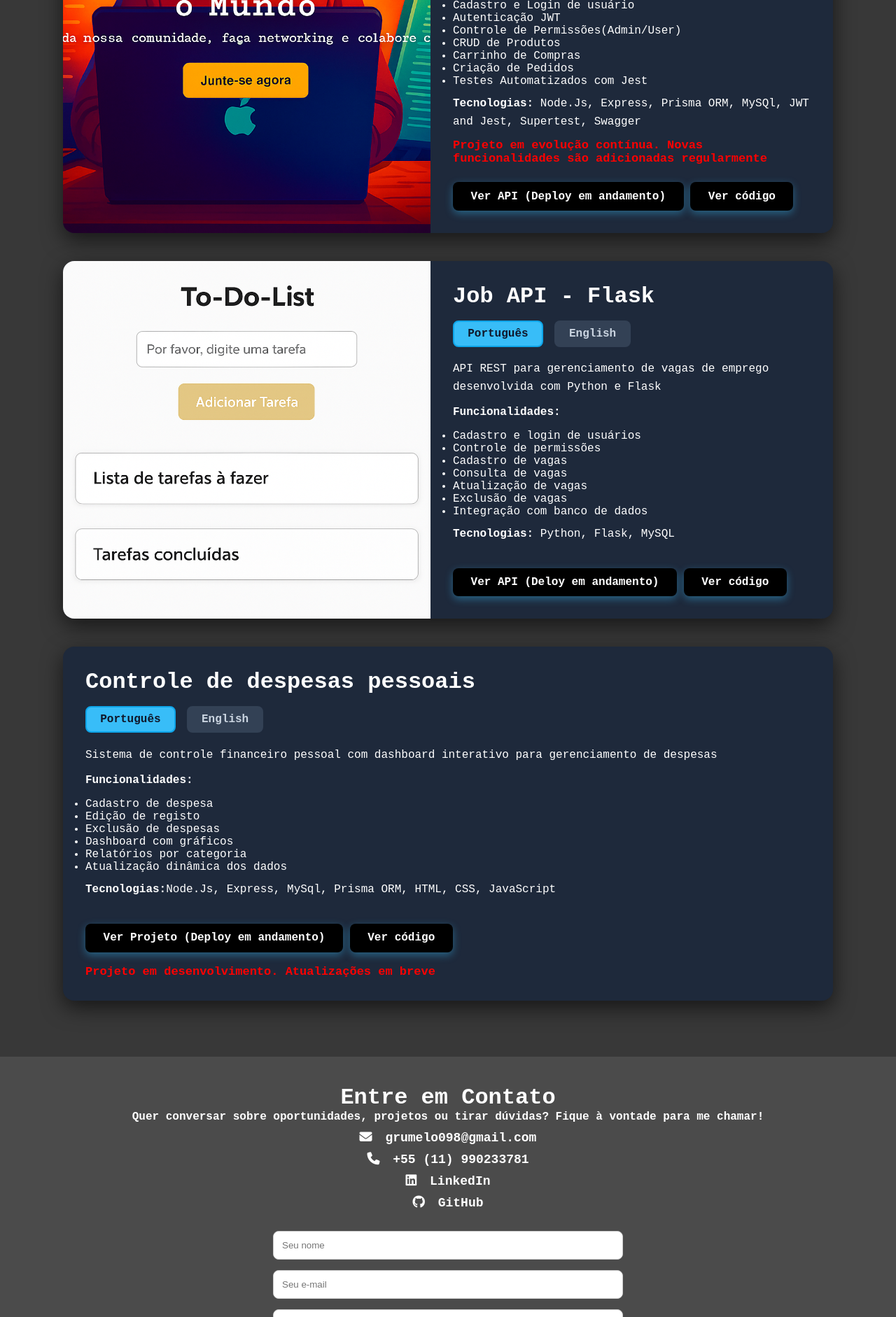
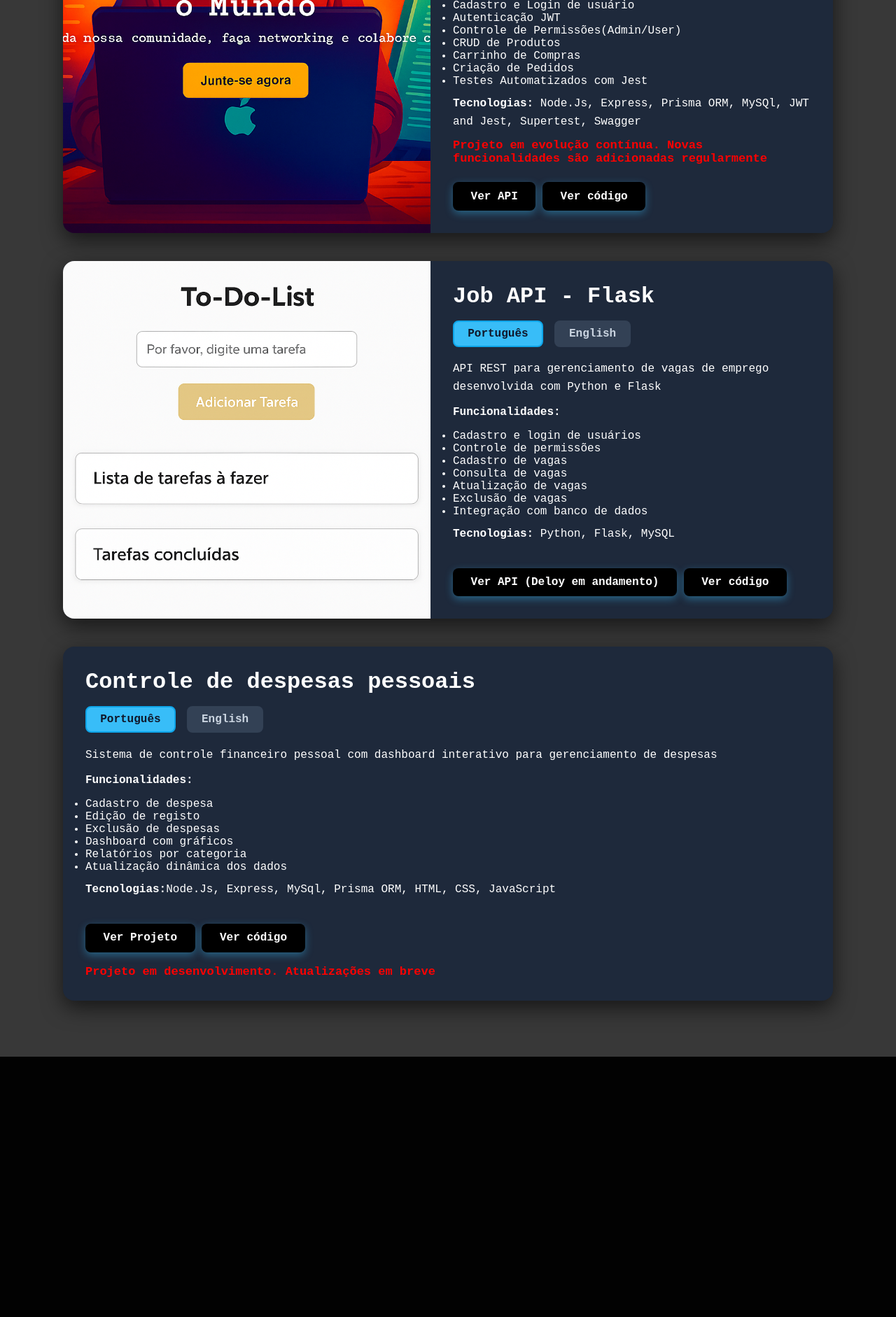
Before and after one commit to BrunoMeloMorais22/Portfolio, a Flask app: page / in a window 1280 px wide. Shown: the part 3308-5190 px from the top of the page at 70% size. After the commit the page ends 4818 px from the top, so only its background shows below. Run offline with Flask 3, Linux system fonts and the light colour scheme.

Commit message:
Removendo a section de contato

```diff
--- a/templates/index.html
+++ b/templates/index.html
@@ -212,7 +212,7 @@
 
           <p><strong>Tecnologias:</strong> Node.Js, Express, Prisma ORM, MySQl, JWT and Jest, Supertest, Swagger</p>
           <span id="atualizacao">Projeto em evolução contínua. Novas funcionalidades são adicionadas regularmente</span>
-          <a href="#" class="btn-link">Ver API (Deploy em andamento)</a>
+          <a href="https://api-ecommerce-online.onrender.com/docs/" class="btn-link">Ver API</a>
           <a target="_blank" href="https://github.com/BrunoMeloMorais22/api_ecommerce" class="btn-link">Ver código</a>
         </div>
 
@@ -300,7 +300,7 @@
             <li>Atualização dinâmica dos dados</li>
           </ul>
           <p><strong>Tecnologias:</strong>Node.Js, Express, MySql, Prisma ORM, HTML, CSS, JavaScript</p>
-          <a href="#" class="btn-link">Ver Projeto (Deploy em andamento)</a>
+          <a href="https://projeto-despesas-pessoias.onrender.com" class="btn-link">Ver Projeto</a>
           <a href="https://github.com/BrunoMeloMorais22/projeto_despesas_pessoias" class="btn-link">Ver código</a> <br><br>
           <span id="atualizacao">Projeto em desenvolvimento. Atualizações em breve</span>
         </div>
@@ -324,35 +324,6 @@
     </div>
 </div>
 
-<section id="contato" class="contato">
-  <h2>Entre em Contato</h2>
-  <p>Quer conversar sobre oportunidades, projetos ou tirar dúvidas? Fique à vontade para me chamar!</p>
-
-  <div class="contato-info">
-    <p><i class="fas fa-envelope"></i> grumelo098@gmail.com</p>
-    <p><i class="fas fa-phone"></i> +55 (11) 990233781</p>
-    <p>
-      <a href="https://www.linkedin.com/in/bruno-morais-6b0256235/" target="_blank">
-        <i class="fab fa-linkedin"></i> LinkedIn
-      </a>
-    </p>
-    <p>
-      <a href="https://github.com/brunomelomorais22" target="_blank">
-        <i class="fab fa-github"></i> GitHub
-      </a>
-    </p>
-  </div>
-
-  <form class="contato-form" onsubmit="fazerContato(event)">
-    <input type="text" id="nome" name="nome" placeholder="Seu nome" required>
-    <input type="email" id="email" name="email" placeholder="Seu e-mail" required>
-    <textarea name="mensagem" id="mensagem" placeholder="Sua mensagem" rows="5" required></textarea>
-    <button type="submit">Enviar Mensagem</button>
-
-    <span id="feedbackContato"></span>
-  </form>
-</section>
-
 
   <script src="/static/js/script.js"></script>
 
```
